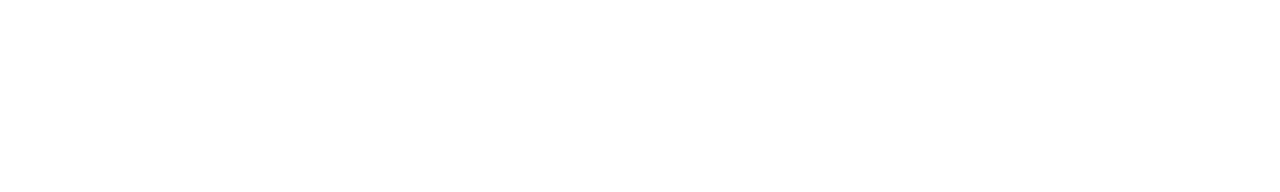
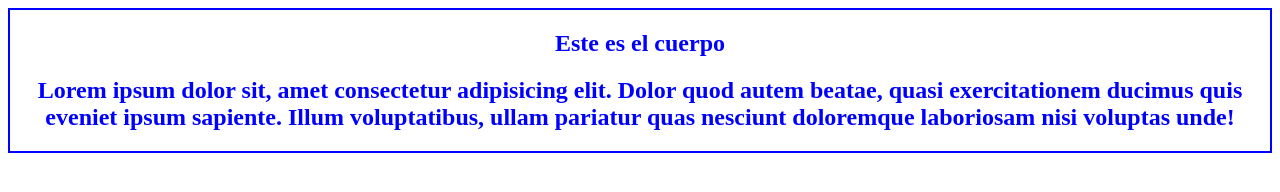
Before and after one commit to Jenzyy/miercoles-prueba, a plain HTML site: page index.html in a window 1280 px wide. Drawn offline with Linux system fonts and the light colour scheme.

Commit message:
Creacion del cuerpo

```diff
--- a/index.html
+++ b/index.html
@@ -5,7 +5,15 @@
     <meta http-equiv="X-UA-Compatible" content="IE=edge">
     <meta name="viewport" content="width=device-width, initial-scale=1.0">
     <title>Document</title>
+    <link rel="stylesheet" href="style.css">
 </head>
 <body>
+<header class="header">
+    <div class="cuerpo">
+        <h2>Este es el cuerpo</h2>
+        <h2>Lorem ipsum dolor sit, amet consectetur adipisicing elit. Dolor quod autem beatae, quasi exercitationem ducimus quis eveniet ipsum sapiente. Illum voluptatibus, ullam pariatur quas nesciunt doloremque laboriosam nisi voluptas unde!  </h2>
+    </div>
+</header>
+
 </body>
 </html>
--- /dev/null
+++ b/style.css
@@ -0,0 +1,9 @@
+.titulo{
+    border: 1px sandybrown solid;
+    text-align: center;
+}
+.header{
+    border: 2px blue solid;
+    text-align: center;
+    color: blue;
+}
```
